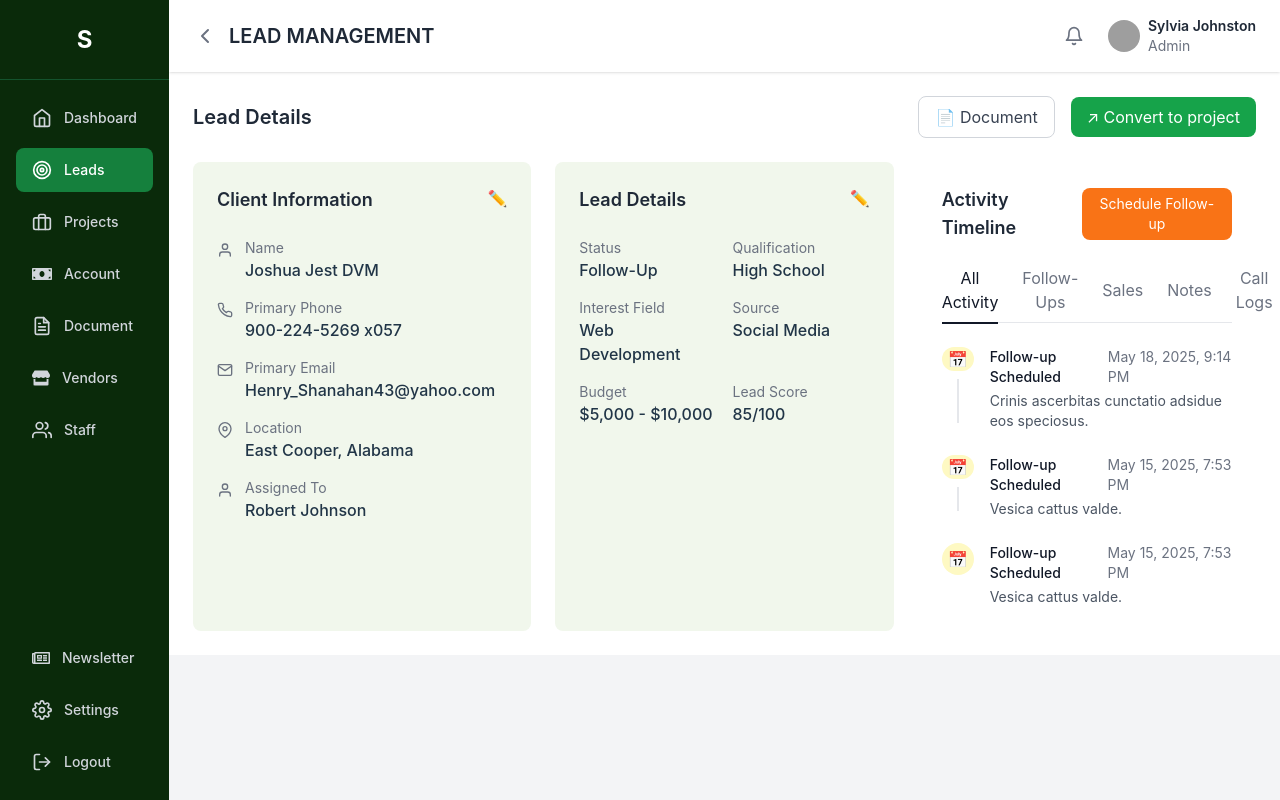
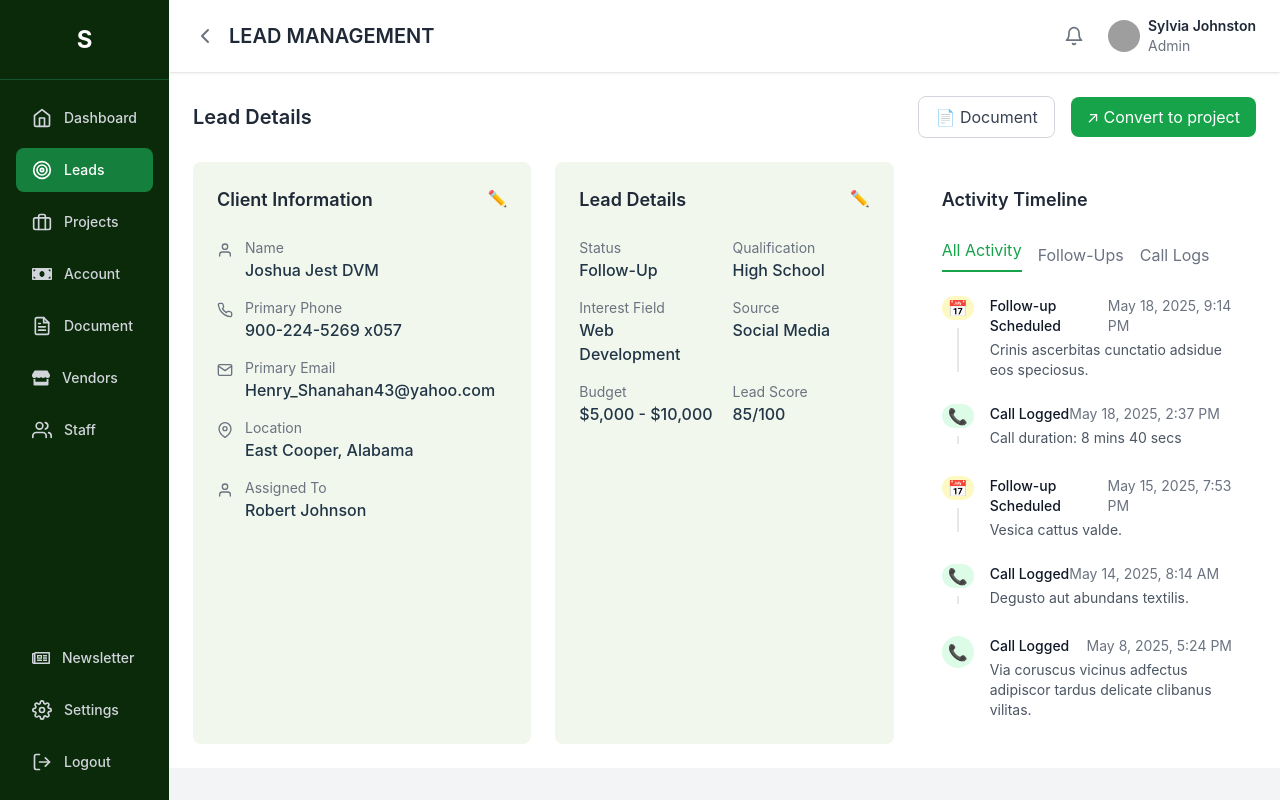
Before and after one commit to shriku2002/git, a React (Vite) app: page /leads/1 in a window 1280 px wide. Built offline with nearby package versions, Linux system fonts and the light colour scheme; grey boxes are pictures that could not be loaded.

Commit message:
Updated LeadDetailsPage.jsx

```diff
--- a/src/features/LeadsPage/LeadDetailsPage.jsx
+++ b/src/features/LeadsPage/LeadDetailsPage.jsx
@@ -1,11 +1,9 @@
-import { useState } from "react";
 import { useNavigate } from "react-router-dom";
 import { FiPhone, FiMail, FiMapPin, FiUser, FiCalendar } from "react-icons/fi";
 import DashboardLayout from "../../components/Layout/DashboardLayout";
 
 const LeadDetailsPage = () => {
   const navigate = useNavigate();
-  const [activeTab, setActiveTab] = useState("All Activity");
 
   const clientInfo = {
     name: "Joshua Jest DVM",
@@ -32,10 +30,10 @@ const LeadDetailsPage = () => {
       date: "May 18, 2025, 9:14 PM",
     },
     {
-      type: "follow-up",
-      title: "Follow-up Scheduled",
-      description: "Vesica cattus valde.",
-      date: "May 15, 2025, 7:53 PM",
+      type: "call",
+      title: "Call Logged",
+      description: "Call duration: 8 mins 40 secs",
+      date: "May 18, 2025, 2:37 PM",
     },
     {
       type: "follow-up",
@@ -43,9 +41,19 @@ const LeadDetailsPage = () => {
       description: "Vesica cattus valde.",
       date: "May 15, 2025, 7:53 PM",
     },
+    {
+      type: "call",
+      title: "Call Logged",
+      description: "Degusto aut abundans textilis.",
+      date: "May 14, 2025, 8:14 AM",
+    },
+    {
+      type: "call",
+      title: "Call Logged",
+      description: "Via coruscus vicinus adfectus adipiscor tardus delicate clibanus vilitas.",
+      date: "May 8, 2025, 5:24 PM",
+    },
   ];
-
-  const tabs = ["All Activity", "Follow-Ups", "Sales", "Notes", "Call Logs"];
 
   return (
     <DashboardLayout>
@@ -162,35 +170,28 @@ const LeadDetailsPage = () => {
 
         {/* Activity Timeline */}
         <div className="bg-white rounded-lg p-6">
-          <div className="flex justify-between items-center mb-6">
-            <h3 className="text-lg font-semibold text-gray-800">Activity Timeline</h3>
-            <button className="px-3 py-1.5 bg-orange-500 text-white rounded-lg text-sm hover:bg-orange-600">
-              Schedule Follow-up
+          <h3 className="text-lg font-semibold text-gray-800 mb-6">Activity Timeline</h3>
+
+          <div className="flex space-x-4 mb-6">
+            <button className="text-green-600 border-b-2 border-green-600 pb-2">
+              All Activity
             </button>
-          </div>
-
-          <div className="flex space-x-6 mb-6 border-b">
-            {tabs.map((tab) => (
-              <button
-                key={tab}
-                onClick={() => setActiveTab(tab)}
-                className={`pb-2 ${
-                  activeTab === tab
-                    ? "text-gray-900 border-b-2 border-gray-900 -mb-[2px]"
-                    : "text-gray-500 hover:text-gray-700"
-                }`}
-              >
-                {tab}
-              </button>
-            ))}
+            <button className="text-gray-500 hover:text-gray-700">
+              Follow-Ups
+            </button>
+            <button className="text-gray-500 hover:text-gray-700">
+              Call Logs
+            </button>
           </div>
 
           <div className="space-y-6">
             {timeline.map((activity, index) => (
               <div key={index} className="flex">
                 <div className="flex flex-col items-center">
-                  <div className="w-8 h-8 rounded-full bg-yellow-100 flex items-center justify-center">
-                    📅
+                  <div className={`w-8 h-8 rounded-full flex items-center justify-center ${
+                    activity.type === 'follow-up' ? 'bg-yellow-100' : 'bg-green-100'
+                  }`}>
+                    {activity.type === 'follow-up' ? '📅' : '📞'}
                   </div>
                   {index < timeline.length - 1 && (
                     <div className="w-0.5 h-full bg-gray-200 my-2"></div>
```
